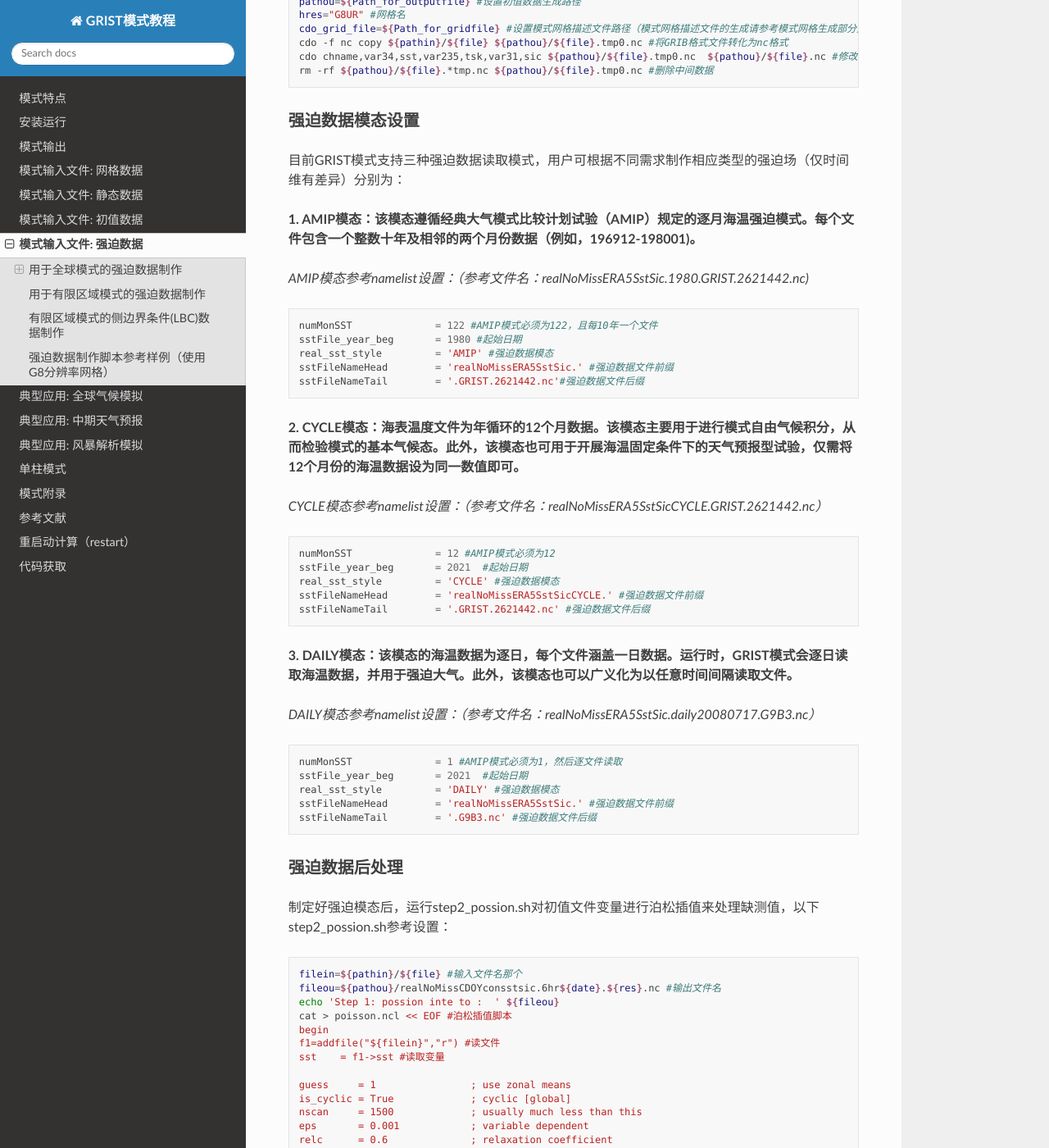
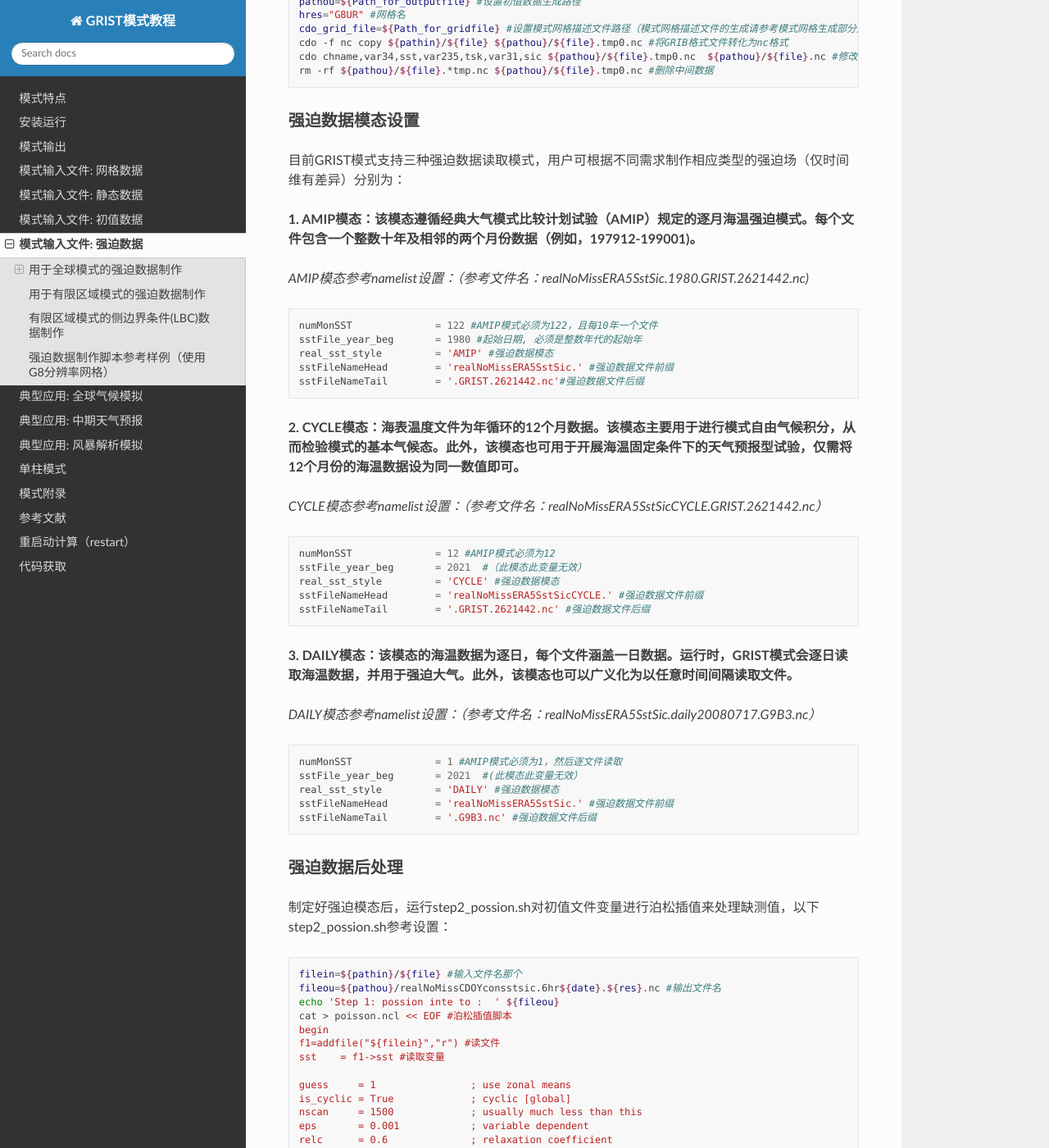
Before and after one commit to GRIST-Dev/GRIST_Tutorial, a Sphinx documentation site: the page built from docs/source/forcing.rst, in a window 1280 px wide and 1400 px high, scrolled down 664 px. Shown: the whole window at 82% size. Built offline with Sphinx 7.4.7 and the Read the Docs theme 3.1.0, drawn with Linux system fonts in a browser that asks for light colours.

Commit message:
update
update

```diff
--- a/docs/source/forcing.rst
+++ b/docs/source/forcing.rst
@@ -30,12 +30,12 @@
 ~~~~~~~~~~~~~~~~
 目前GRIST模式支持三种强迫数据读取模式，用户可根据不同需求制作相应类型的强迫场（仅时间维有差异）分别为：
 
-**1.	AMIP模态：该模态遵循经典大气模式比较计划试验（AMIP）规定的逐月海温强迫模式。每个文件包含一个整数十年及相邻的两个月份数据（例如，196912-198001)。**
+**1.	AMIP模态：该模态遵循经典大气模式比较计划试验（AMIP）规定的逐月海温强迫模式。每个文件包含一个整数十年及相邻的两个月份数据（例如，197912-199001)。**
 
 *AMIP模态参考namelist设置：（参考文件名：realNoMissERA5SstSic.1980.GRIST.2621442.nc)*
 ::
   numMonSST              = 122 #AMIP模式必须为122，且每10年一个文件
-  sstFile_year_beg       = 1980 #起始日期
+  sstFile_year_beg       = 1980 #起始日期, 必须是整数年代的起始年
   real_sst_style         = 'AMIP' #强迫数据模态
   sstFileNameHead        = 'realNoMissERA5SstSic.' #强迫数据文件前缀
   sstFileNameTail        = '.GRIST.2621442.nc'#强迫数据文件后缀
@@ -45,7 +45,7 @@
 *CYCLE模态参考namelist设置：（参考文件名：realNoMissERA5SstSicCYCLE.GRIST.2621442.nc）*
 ::
  numMonSST              = 12 #AMIP模式必须为12
- sstFile_year_beg       = 2021  #起始日期
+ sstFile_year_beg       = 2021  #（此模态此变量无效）
  real_sst_style         = 'CYCLE' #强迫数据模态
  sstFileNameHead        = 'realNoMissERA5SstSicCYCLE.' #强迫数据文件前缀
  sstFileNameTail        = '.GRIST.2621442.nc' #强迫数据文件后缀
@@ -54,7 +54,7 @@
 *DAILY模态参考namelist设置：（参考文件名：realNoMissERA5SstSic.daily20080717.G9B3.nc）*
 ::
  numMonSST              = 1 #AMIP模式必须为1，然后逐文件读取
- sstFile_year_beg       = 2021  #起始日期
+ sstFile_year_beg       = 2021  #(此模态此变量无效）
  real_sst_style         = 'DAILY' #强迫数据模态
  sstFileNameHead        = 'realNoMissERA5SstSic.' #强迫数据文件前缀
  sstFileNameTail        = '.G9B3.nc' #强迫数据文件后缀
--- a/docs/source/references.rst
+++ b/docs/source/references.rst
@@ -8,6 +8,8 @@
   Zhou, Y., R. Yu, Y. Zhang, J. Li, and H. Chen, (2025), Sensitivity of a Kilometer-Scale Variable-Resolution Global Nonhydrostatic Model to Microphysics Schemes in Simulating a Mesoscale Convective System. Advances in Atmospheric Sciences.
 
   Duan Xiaohui, Yi Zhang, Kai Xu, Haohuan Fu, Bin Yang, Yiming Wang, Yilun Han, Siyuan Chen, Zhuangzhuang Zhou, Chenyu Wang, Dongqiang Huang, Huihai An, Xiting Ju, Haopeng Huang, Zhuang Liu, Wei Xue, Weiguo Liu, Bowen Yan, Jianye Hou, Maoxue Yu, Wenguang Chen, Jian Li, Zhao Jing, Hailong Liu, Lixin Wu, (2025), An AI-Enhanced 1km-Resolution Seamless Global Weather and Climate Model to Achieve Year-Scale Simulation Speed using 34 Million Cores. ACM PPoPP 2025, Main Conference.
+
+  段晓辉等，人工智能增强的全球公里级分辨率气候模拟，2024CCF全国高性能计算学术年会. 大会论文集. 中国计算机学会. https://ccf.org.cn/hpcchina2024.
 
   郜婕，容新尧，张祎，付振，林鹏飞. 2025. 基于ESMF/NUOPC耦合框架的GRIST-WW3气-浪耦合模式及其数值模拟初探. 气象学报.
 
```
